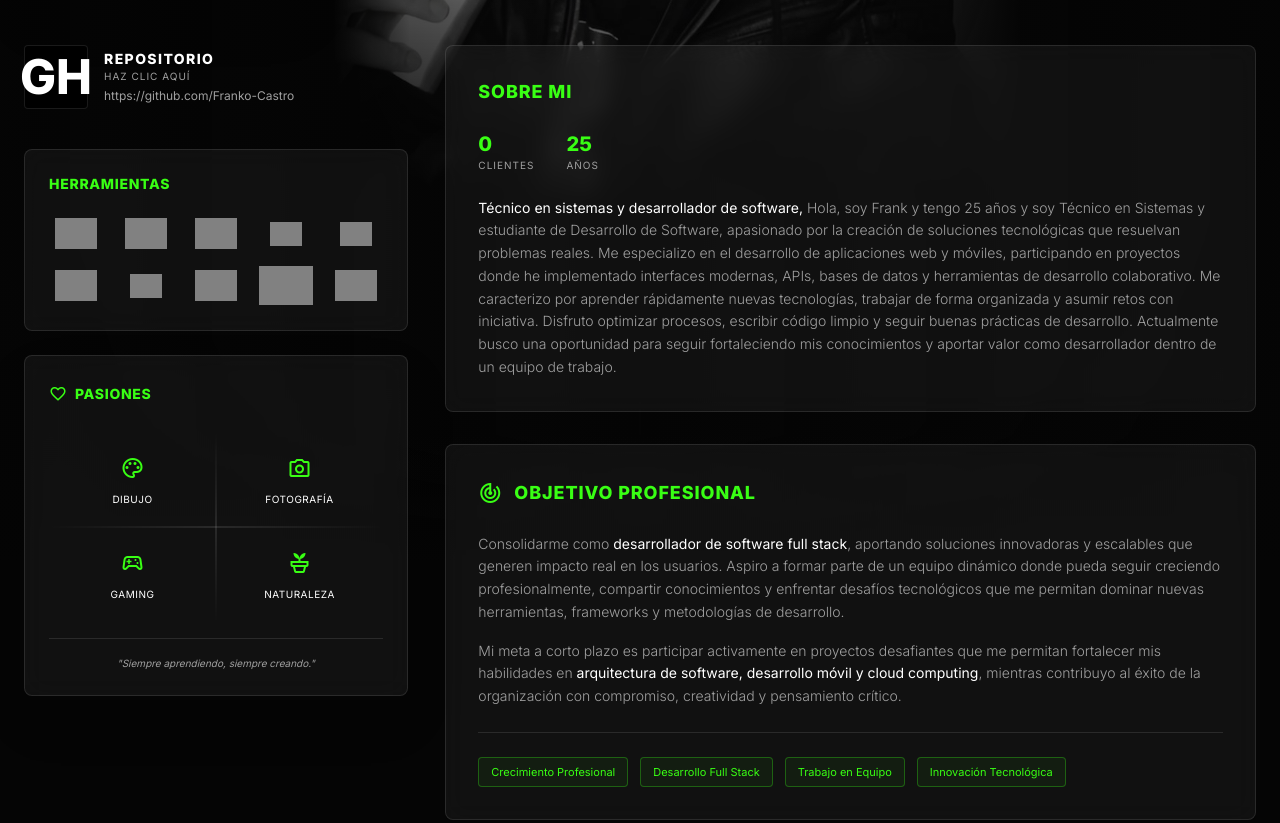
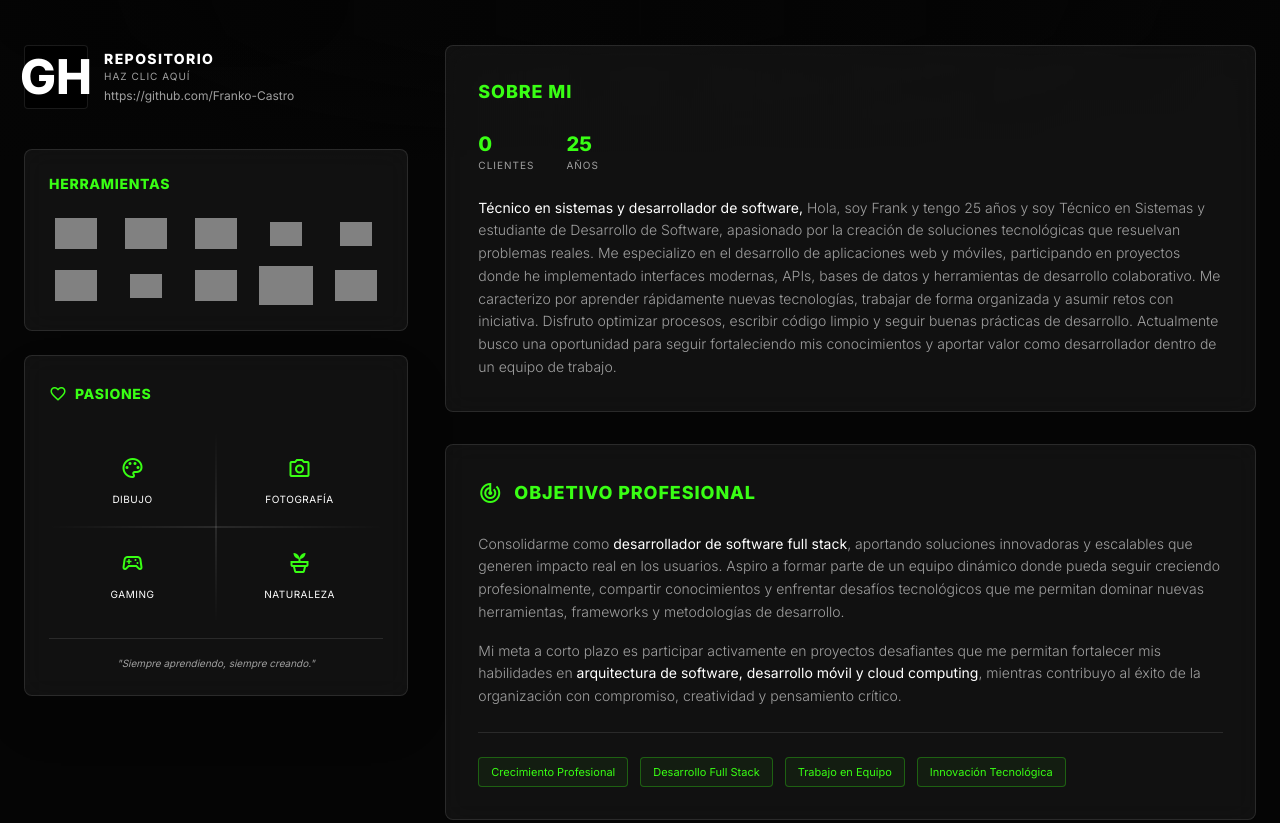
Before and after one commit to Franko-Castro/perfil, a plain HTML site: page index.html in a window 1280 px wide. Shown: the part 1037-1860 px from the top of the page. Drawn offline with nearby package versions, Linux system fonts and the light colour scheme; grey boxes are pictures that could not be loaded.

Commit message:
cambios de estilo

```diff
--- a/estilos.css
+++ b/estilos.css
@@ -44,7 +44,7 @@
     background: radial-gradient(circle, transparent 70%, #050505 100%);
     pointer-events: none;
 }*/
-body {
+/*body {
     font-family: 'Inter', sans-serif;
     background-color: #050505;
     color: #ffffff;
@@ -55,16 +55,19 @@ body {
     background: rgba(30, 30, 30, 0.4);
     backdrop-filter: blur(10px);
     -webkit-backdrop-filter: blur(10px);
-    border: 1px solid rgba(255, 255, 255, 0.08);
+    border: 1px solid rgba(240, 234, 234, 0.08);
     border-radius: 12px;
-}
+
+
+
+/* DESKTOP: imagen posicionada en el documento    */
 
 .main-image-container {
     position: absolute;
     top: 0;
     left: 0;
     width: 100%;
-    height: 200vh;
+    height: 150dvh;          /* Solo el alto de la pantalla, no más */
     z-index: -1;
     overflow: hidden;
 }
@@ -93,24 +96,22 @@ body {
     pointer-events: none;
 }
 
-/* ═══════════════════════════════════════════════ */
-/* MÓVIL: imagen completa sin recortes            */
-/* ═══════════════════════════════════════════════ */
+
+/* MÓVIL: imagen fija (fixed) como fondo real     */
+
 @media (max-width: 768px) {
     .main-image-container {
+        position: fixed;    /* En móvil sí es fixed, como fondo */
         height: 100vh;
         height: 100dvh;
-        position: fixed;
     }
 
     .main-image {
-        /* Sin zoom, sin máscaras, imagen completa */
         transform: scale(1);
         transform-origin: center center;
         object-position: center top;
         opacity: 0.6;
 
-        /* Quita todas las máscaras */
         mask-image: none;
         -webkit-mask-image: none;
         mask-composite: none;
@@ -118,7 +119,6 @@ body {
     }
 
     .vignette {
-        /* Vignette más fuerte para que el texto resalte sobre la imagen completa */
         background: radial-gradient(circle, transparent 40%, #050505 90%);
     }
 }
```
